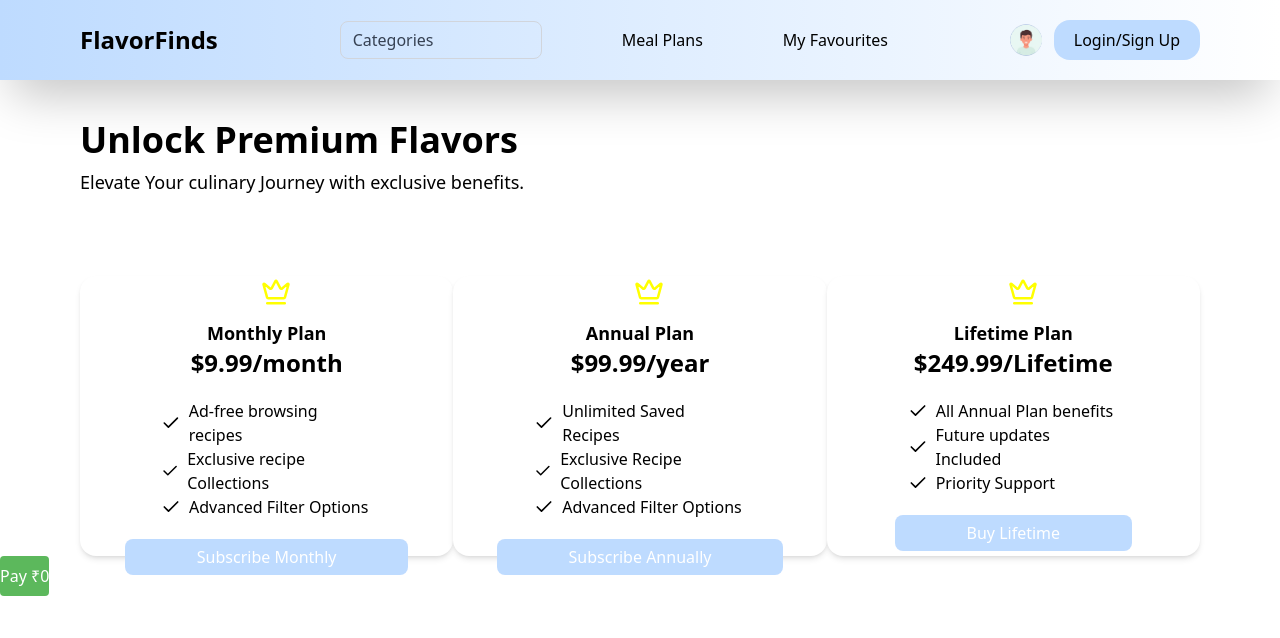
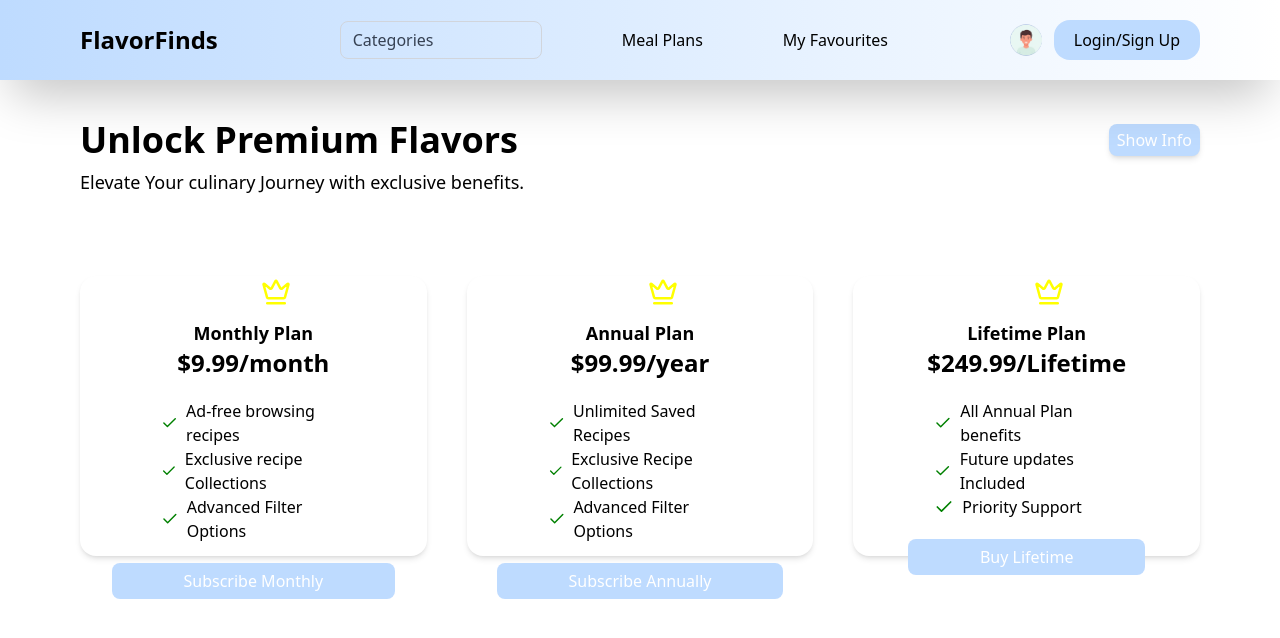
Before and after one commit to IamFJ03/HelloSkillz, a React (Vite) app in the folder frontend/: page /payment in a window 1280 px wide. Shown: the top 638 px of the page. Built offline with nearby package versions, Linux system fonts and the light colour scheme; no server answers.

Commit message:
Payment Page

```diff
--- a/frontend/src/Pages/Payment.jsx
+++ b/frontend/src/Pages/Payment.jsx
@@ -1,15 +1,17 @@
 import React, { useState, useEffect } from 'react'
 import axios from 'axios';
 import Navbar from '../Components/Navbar';
-import { Check, Crown } from 'lucide-react';
+import { Check, Crown, X } from 'lucide-react';
 
 export default function Payment() {
+
     const RAZORPAY_KEY_ID = 'rzp_test_RTJBBXdu6qLigb';
 
+    const [modal, setModal] = useState(false)
     const [amount, setAmount] = useState(0);
     const [status, setStatus] = useState("");
     const [isLoading, setIsLoading] = useState(false);
-
+    const [details, setDetails] = useState({});
     const loadRazorpay = () => {
         const script = document.createElement("script");
         script.src = "https://checkout.razorpay.com/v1/checkout.js";
@@ -22,9 +24,7 @@ export default function Payment() {
     }, [])
 
     const handlePayment = async (amount) => {
-
         if (isLoading || amount <= 0) return;
-
         setIsLoading(true);
         setStatus('Initiating payment... Please wait.');
         try {
@@ -32,7 +32,8 @@ export default function Payment() {
                 amount: amount * 100,
                 currency: "USD"
             });
-
+            //4718 6091 0820 4366
+            //OTP - 123456
             const { order_id, amount: orderAmount, currency } = response.data;
             const options = {
                 key: RAZORPAY_KEY_ID,
@@ -88,36 +89,42 @@ export default function Payment() {
         <div>
             <Navbar />
             <div className='px-20 py-10'>
-                <p className='font-sans text-4xl font-bold '>Unlock Premium Flavors</p>
+                <div className='flex items-center justify-between'>
+                <p className='font-sans text-4xl font-bold'>Unlock Premium Flavors</p>
+                <p className='bg-blue-200 text-white py-1 px-2 rounded-lg cursor-pointer hover:scale-110 transition-all duration-500 shadow-md' onClick={() => setModal(true)}>Show Info</p>
+                </div>
                 <p className='text-lg mt-2'>Elevate Your culinary Journey with exclusive benefits.</p>
             </div>
-            <div className='flex justify-between px-20 mt-10'>
-                {info.map((data, index) =>  (
-                    <div className='h-70 w-100 bg-white shadow-md rounded-2xl text-center hover:scale-110 hover:-mt-5 border border-transparent hover:border-blue-400 cursor-pointer transition-all duration-500'>
-                        <Crown size={30} color='yellow' className='ml-45'/>
+            <div className='flex flex-col gap-10 md:flex-row justify-between px-20 mt-10'>
+                {info.map((data, index) => (
+                    <div className='md:h-70 w-[90%] bg-white shadow-md rounded-2xl text-center hover:scale-110 hover:-mt-5 border border-transparent hover:border-blue-400 cursor-pointer transition-all duration-500'>
+                        <Crown size={30} color='yellow' className='ml-45' />
                         <p className='text-lg font-bold text-center mt-3'>{data.heading}</p>
                         <p className='text-2xl font-bold'>${data.amount}/{data.for}</p>
                         <div className='my-5 text-left px-20'>
                             <div className='flex items-center gap-2'>
-                        <Check size={20} color='black'/><p>{data.subHead1}</p>
+                                <Check size={20} color='green' /><p>{data.subHead1}</p>
+                            </div>
+                            <div className='flex items-center gap-2'>
+                                <Check size={20} color='green' /><p>{data.subHead2}</p>
+                            </div>
+                            <div className='flex items-center gap-2'>
+                                <Check size={20} color='green' /><p>{data.subHead3}</p>
+                            </div>
                         </div>
-                        <div className='flex items-center gap-2'>
-                        <Check size={20} color='black'/><p>{data.subHead2}</p>
-                        </div>
-                        <div className='flex items-center gap-2'>
-                        <Check size={20} color='black'/><p>{data.subHead3}</p>
-                        </div>
-                        </div>
-                        <button className='text-white bg-blue-200 px-18 py-1.5 rounded-lg cursor-pointer' onClick={()=>handlePayment(data.amount)}>{data.buttonTag}</button>
+                        <button className='text-white bg-blue-200 px-18 py-1.5 rounded-lg cursor-pointer' onClick={() => handlePayment(data.amount)}>{data.buttonTag}</button>
                     </div>
                 ))}
             </div>
-
-            <button type="submit" disabled={isLoading} className='bg-[#5cb85c] rounded text-white py-2'>
-                {isLoading ? 'Processing...' : `Pay ₹${amount}`}
-            </button>
-
-            <p>{status}</p>
+            <p className='ml-[25%] mt-15 font-mono text-xl text-green-400'>{isLoading ? 'Processing...' : status}</p>
+            <div className={`bg-black/50 fixed inset-0 ${modal ? 'opacity-100 pointer-events-auto' : 'opacity-0 pointer-events-none'} duration-500`}>
+                <div className={`h-50 w-100 bg-white rounded-xl mt-50 ml-[35%] px-5 ${modal ? 'scale-100' : 'scale-0'} duration-500 transition-transform`}>
+                    <div className='flex justify-between items-center'>
+                  <p className='py-5 text-xl font-semibold font-mono'>Few Important Notes!!</p>
+                  <X size={25} color='black' onClick={() => setModal(false)} className={`cursor-pointer`}/>
+                  </div>
+                </div>
+            </div>
         </div>
     )
 }
```
Also changed, not shown: 1 other file (tests, documents, lock files or other folders).
